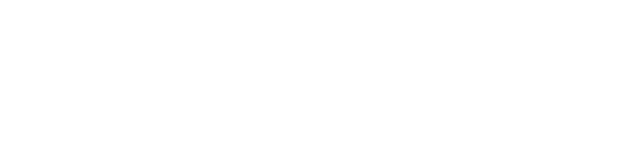
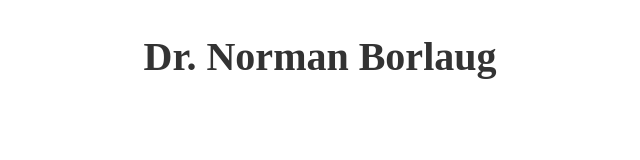
Before and after one commit to william-phokompe/tribute, a plain HTML site: page index.html in a window 1280 px wide. Shown: the whole page, without its empty margins (320-960 px from the left). Drawn offline with Linux system fonts and the light colour scheme.

Commit message:
Create page title and its style

```diff
--- a/index.html
+++ b/index.html
@@ -3,9 +3,36 @@
 <head>
     <meta charset="UTF-8">
     <meta name="viewport" content="width=device-width, initial-scale=1.0">
-    <title>Document</title>
+    <title>FCC: Tribute Page</title>
+    <style>
+        html {
+            font-size: 10px;
+        }
+
+        body {
+            font-size: 1.6rem;
+            line-height: 1.5;
+            text-align: center;
+            color: #333;
+            margin: 0;
+        }
+
+        h1 {
+            font-size: 4rem;
+            margin-bottom: 0;
+        }
+
+        @media (max-width: 460px) {
+            h1 {
+                font-size: 3.5rem;
+                line-height: 1.2;
+            }
+        }
+    </style>
 </head>
 <body>
-
+    <main id="main">
+        <h1 id="title">Dr. Norman Borlaug</h1>
+    </main>
 </body>
 </html>
```
Also changed, not shown: styles.css (deleted).
